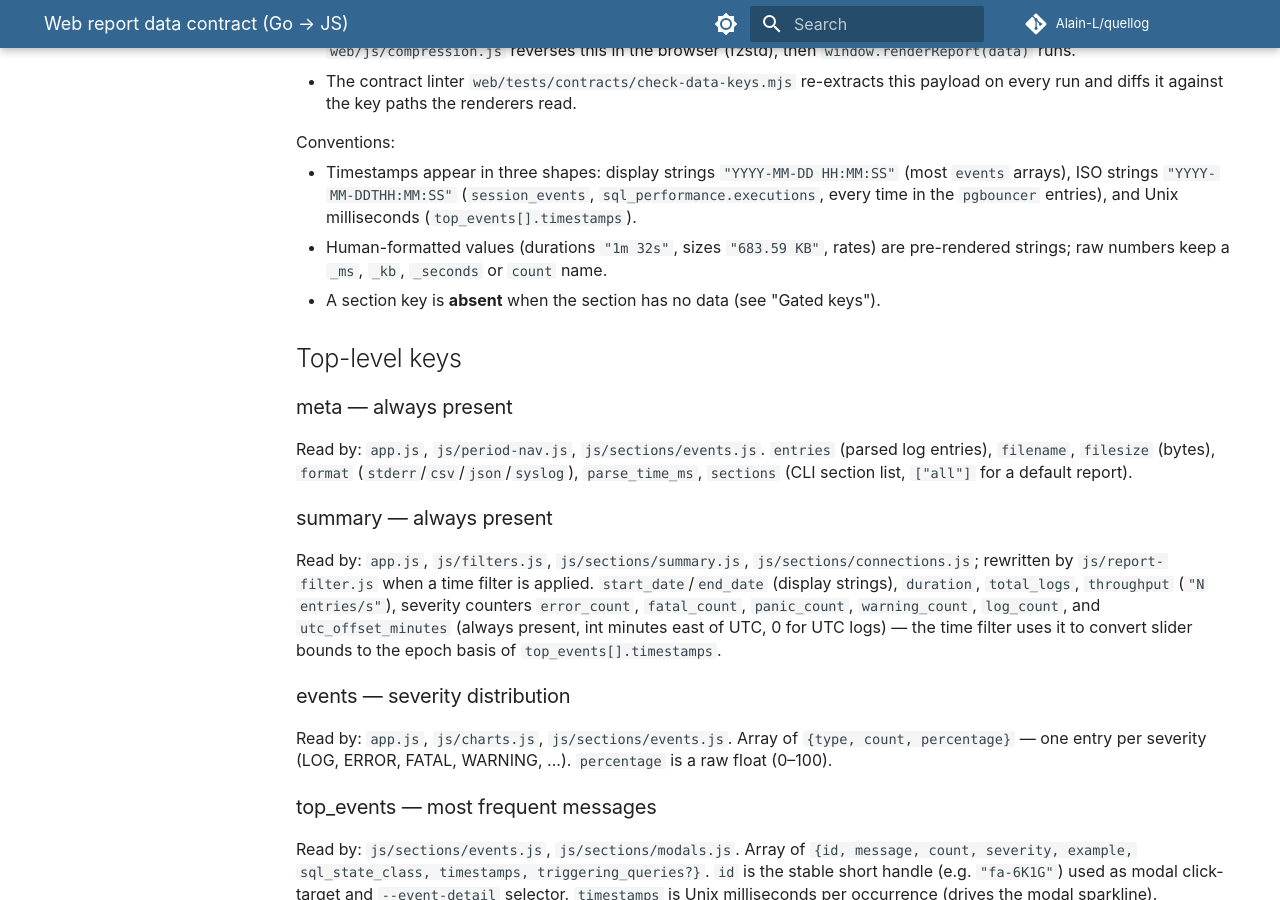
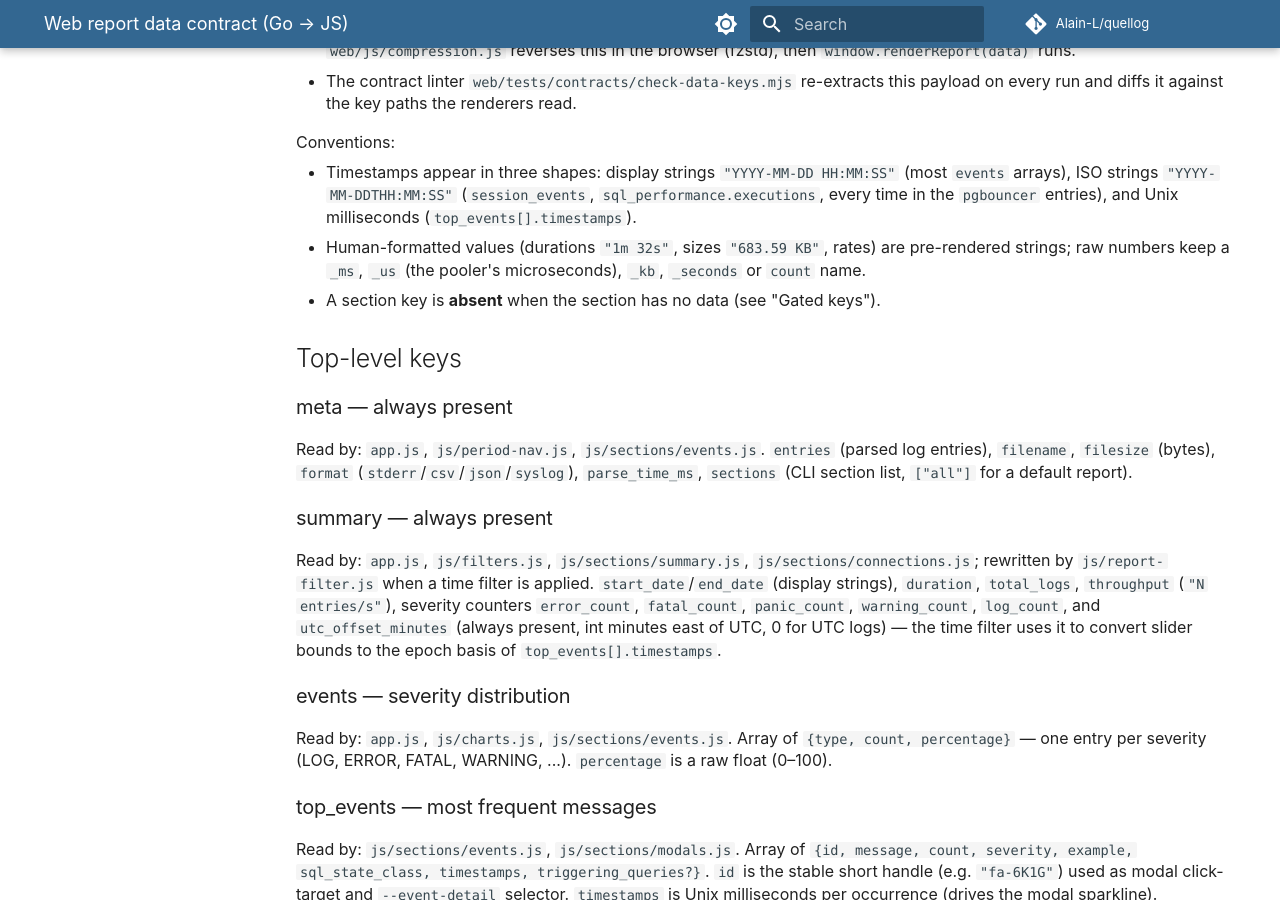
Before and after one commit to Alain-L/quellog, an MkDocs documentation site: the page built from docs/web-data-contract.md, in a window 1280 px wide and 900 px high, scrolled down 408 px. Built offline with MkDocs 1.6.1 and Material for MkDocs 9.7.7, drawn with Linux system fonts in a browser that asks for light colours; comment, search, counter and statistics services are not loaded.

Commit message:
docs(web): name the _us suffix the pooler's raw timings carry

```diff
--- a/docs/web-data-contract.md
+++ b/docs/web-data-contract.md
@@ -22,7 +22,7 @@ Conventions:
   `sql_performance.executions`, every time in the `pgbouncer` entries), and
   Unix milliseconds (`top_events[].timestamps`).
 - Human-formatted values (durations `"1m 32s"`, sizes `"683.59 KB"`, rates) are
-  pre-rendered strings; raw numbers keep a `_ms`, `_kb`, `_seconds` or `count` name.
+  pre-rendered strings; raw numbers keep a `_ms`, `_us` (the pooler's microseconds), `_kb`, `_seconds` or `count` name.
 - A section key is **absent** when the section has no data (see "Gated keys").
 
 ## Top-level keys
```
